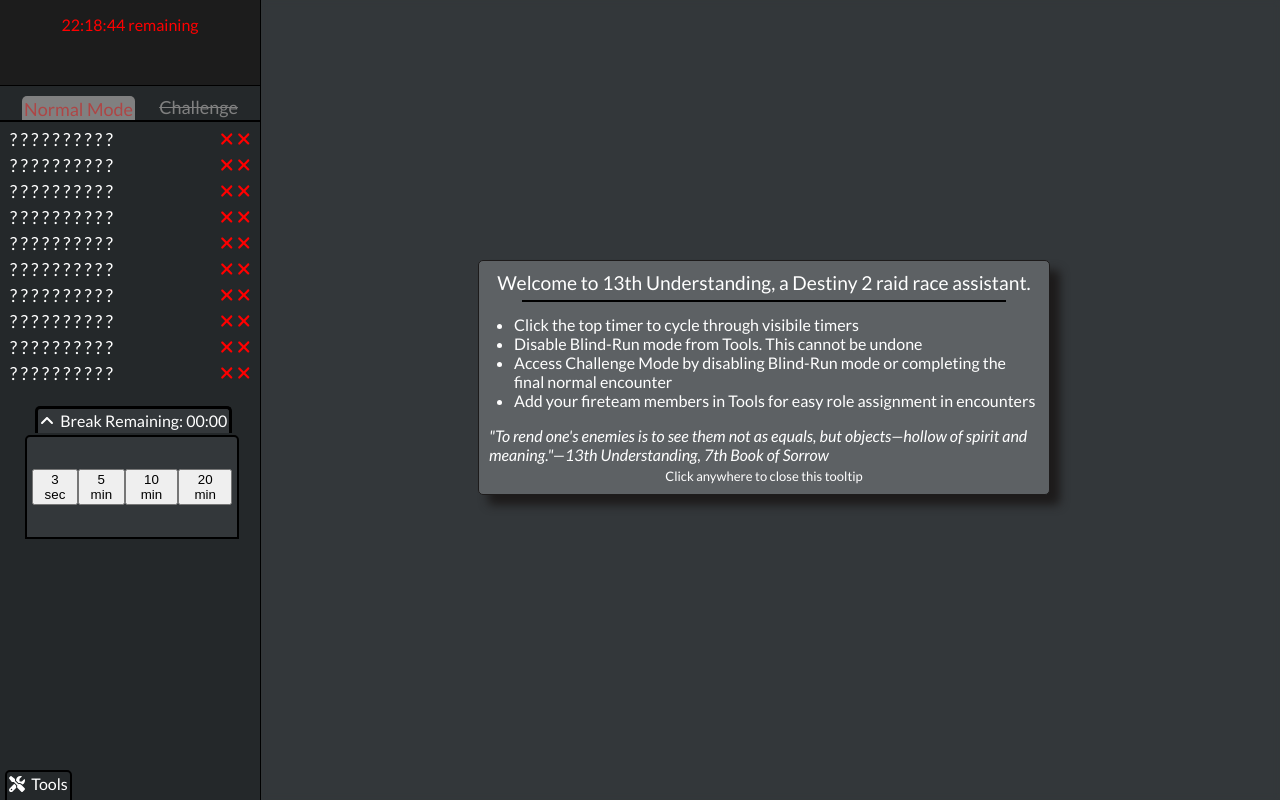
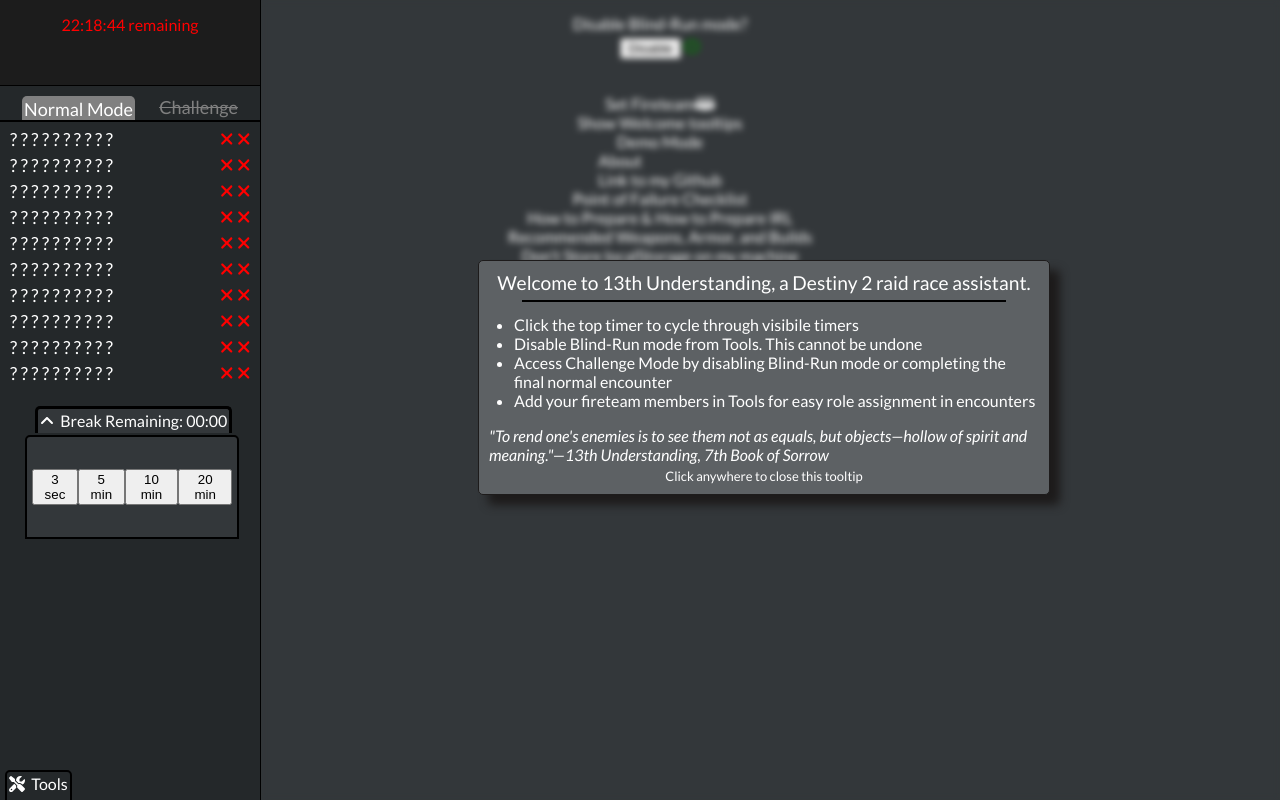
Before and after one commit to dianaroemer/thirteenth-understanding, a React (Create React App) app: page /#/tools in a window 1280 px wide. Before the commit this address led to /. Built offline with nearby package versions, Linux system fonts and the light colour scheme.

Commit message:
Playing with useEffect dependencies, back to functioning update

```diff
--- a/src/App.js
+++ b/src/App.js
@@ -73,7 +73,7 @@ function App() {
   })
   function handleToggleBlindMode(e) {
     // e.preventDefault();
-    console.log('here')
+    // console.log('here')
     toggleBlindMode(false)
     // console.log(seenEncounters)
     setSeenEncounters({
--- a/src/Components/BreakMenu.js
+++ b/src/Components/BreakMenu.js
@@ -44,7 +44,7 @@ function BreakMenu(props) {
         // }
         // setReadbleRemainingBreakDuration(`${hours ? `${hours}:` : ''}${minutes ? `${minutes}:` : `00:`}${seconds ? `${seconds}` : `00`}`)
         setReadbleRemainingBreakDuration(generateReadableTimeString(props.remainingBreakDuration))
-    }, [[props.remainingBreakDuration]])
+    }, [props.remainingBreakDuration])
 
     function generateReadableTimeString(duration) {
         let remTime = duration;
--- a/src/Components/Tools.js
+++ b/src/Components/Tools.js
@@ -16,11 +16,6 @@ function Tools(props) {
 
     function handleBlindModeSliderChange(e) {
       e.preventDefault();
-      // if(blindModeSliderLock){
-      //   console.log('here')
-      //   setBlindModeSliderValue(()=> 50);
-      //   return;
-      // }
       let newValue = Number(e.target.value);
       setBlindModeSliderValue(()=> newValue);
     }
@@ -31,33 +26,17 @@ function Tools(props) {
         return;
       }
       let timeOut;
-      console.log('sliderVal', blindModeSliderValue)
-
-      // if(blindModeSliderValue < 48 && blindModeSliderValue >= 0){
-      //   timeOut = setTimeout(() => {
-      //     setBlindModeSliderValue(() => 0);
-      //     // iterateBlindModeSliderDown();
-      //   },
-      //   1500)
-      //   console.log('timeout', timeOut)
-      // } else {
-      //   console.log('lock slider-----------------------')
-      //   toggleBlindModeSliderLock(true);
-      //   setBlindModeSliderValue(() => 50);
-      // }
-
+      // console.log('sliderVal', blindModeSliderValue)
       if( blindModeSliderValue > 48){
-        console.log('lock slider-----------------------')
+        // Success, you've done the thing, now do the thing here
         handleToggleBlindMode();
         toggleBlindModeSliderLock(true);
         setBlindModeSliderValue(() => 50);
       } else {
         timeOut = setTimeout(() => {
           setBlindModeSliderValue(() => 0);
-          // iterateBlindModeSliderDown();
         },
         1500)
-        // console.log('timeout', timeOut)
       }
       return ( ()=> {
           if(blindModeSliderValue < 48 && blindModeSliderLock){
@@ -67,24 +46,24 @@ function Tools(props) {
         }
       )
     }, [blindModeSliderValue]);
-    // Trying to create a smooth function that can iterate down the slider range value without jumping straight to 0;
-    function iterateBlindModeSliderDown() {
-      let timerID;
-      console.log('here');
+    // Test function for getting the slider to slowly iterate down instead of jumping straight to zero. Unable to get it to work with async state updates
+    // function iterateBlindModeSliderDown() {
+    //   let timerID;
+    //   console.log('here');
 
-      timerID = setInterval( ()=> {
-        if(blindModeSliderValue > 0){
-          setBlindModeSliderValue(() => blindModeSliderValue - 1);
-        }
-      }, 50)
-      clearInterval(timerID);
-    }
+    //   timerID = setInterval( ()=> {
+    //     if(blindModeSliderValue > 0){
+    //       setBlindModeSliderValue(() => blindModeSliderValue - 1);
+    //     }
+    //   }, 50)
+    //   clearInterval(timerID);
+    // }
 
     useEffect( ()=> {
       if(!blindMode) {
         setBlindModeSliderValue(()=> 50)
       }
-      console.log(blindModeSliderValue, blindModeSliderLock)
+      // console.log(blindModeSliderValue, blindModeSliderLock)
     }, [blindMode])
 
     return(
@@ -97,14 +76,20 @@ function Tools(props) {
                 Blind-Run mode is disabled <FontAwesomeIcon icon={faPowerOff} style={{color: 'red'}} />
 
                 </div> :
+                <div className='blindModeContainer'>
                   <div>
+                    Disable Blind-Run mode?
+                  </div>
+                  <div className='blindModeButtonContainer'>
+
                     <button onClick={e=> {
                     e.preventDefault();
                     toggleShowBlindModeSlider(true);
-                  }}>Disable Blind-Run mode</button>
+                    }}>Disable</button>&nbsp;
                     <FontAwesomeIcon icon={faPowerOff} style={blindModeSliderValue > 48 ?
                     {color: 'red'} :
                     {color: 'green'} } />
+                  </div>
                   {showBlindModeSlider && <div className='blindModeSlider'>
                   <div style={{textAlign: 'center'}}>
                     Are you sure?
--- a/src/Styles/Tools.css
+++ b/src/Styles/Tools.css
@@ -9,4 +9,13 @@
 .blindModeContainer {
     padding: 3px;
     padding-bottom: 15px;
+    display: flex;
+    flex-direction: column;
+    justify-content: center;
 }
+
+.blindModeButtonContainer {
+    display: flex;
+    padding: 5px;
+    justify-content: center;
+}
```
Lines whose indentation alone changed are shown as unchanged.
